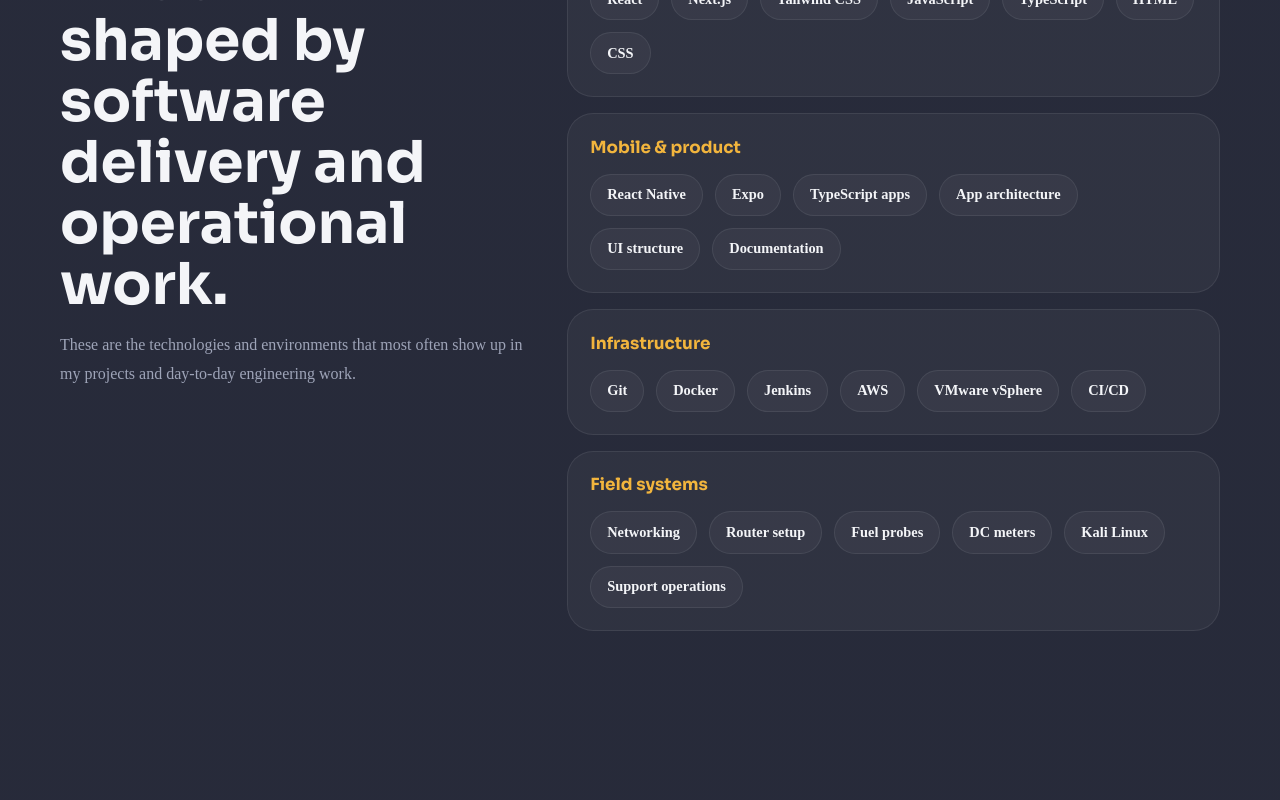
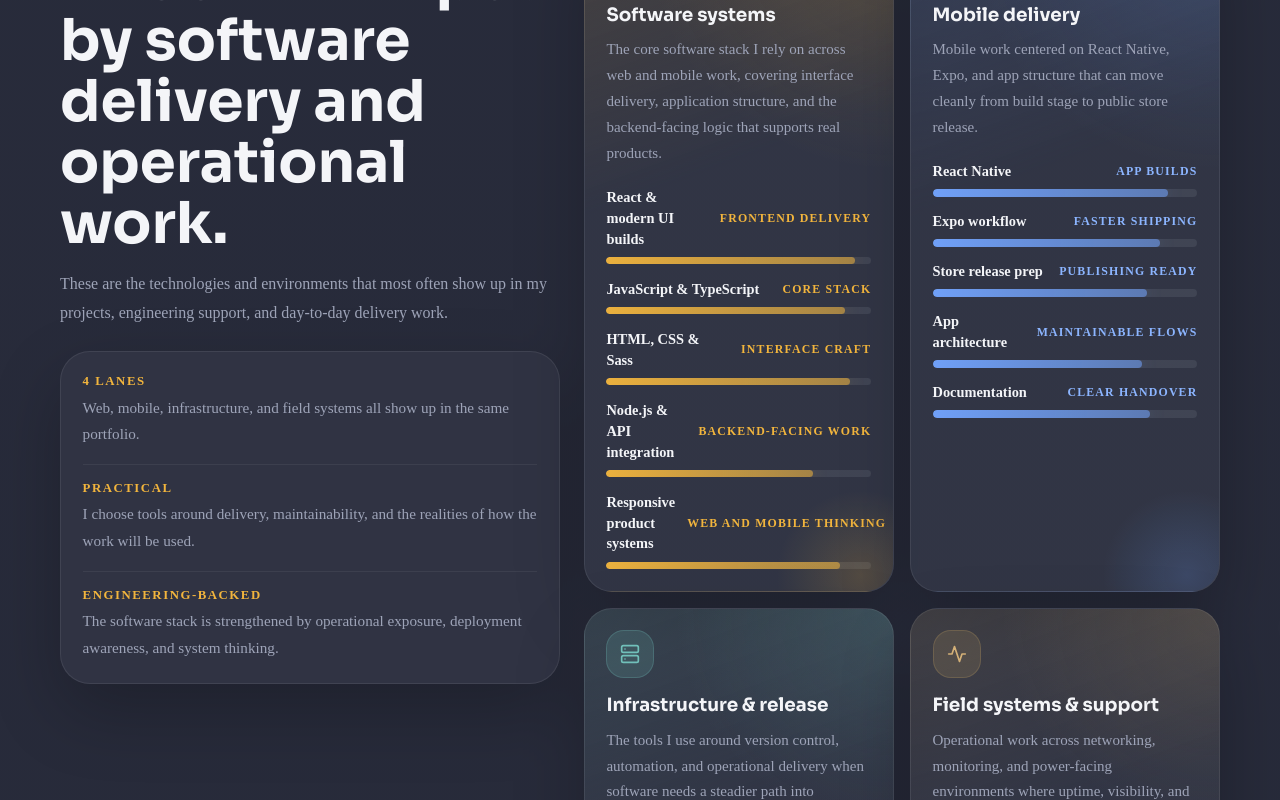
Before and after one commit to DavisKiprotich/New-Portfolio, a React (Create React App) app: page / in a window 1280 px wide. Shown: the part 7700-8500 px from the top of the page. Built offline with nearby package versions, Linux system fonts and the light colour scheme.

Commit message:
Final touche

```diff
--- a/src/container/Certifications/Certifications.jsx
+++ b/src/container/Certifications/Certifications.jsx
@@ -113,21 +113,21 @@ const certifications = [
     issuer: "freeCodeCamp",
     type: "Certification",
     verificationUrl:
-      "https://freecodecamp.org/certification/Humble_Beast/responsive-web-design",
+      "https://www.freecodecamp.org/certification/daviskiprotich/responsive-web-design",
   },
   {
     title: "JavaScript Algorithms and Data Structures",
     issuer: "freeCodeCamp",
     type: "Certification",
     verificationUrl:
-      "https://freecodecamp.org/certification/Humble_Beast/javascript-algorithms-and-data-structures",
+      "https://www.freecodecamp.org/certification/daviskiprotich/javascript-algorithms-and-data-structures",
   },
   {
     title: "Front End Development Libraries",
     issuer: "freeCodeCamp",
     type: "Certification",
     verificationUrl:
-      "https://freecodecamp.org/certification/Humble_Beast/front-end-development-libraries",
+      "https://www.freecodecamp.org/certification/daviskiprotich/front-end-development-libraries",
   },
   {
     title: "Azure VMware Solution Workload Migration with VMware HCX",
--- a/src/container/Tech/Tech.jsx
+++ b/src/container/Tech/Tech.jsx
@@ -1,36 +1,119 @@
-import React from "react";
+import React, { useEffect, useRef, useState } from "react";
+import { FiActivity, FiCode, FiServer, FiSmartphone } from "react-icons/fi";
 
 import "./Tech.scss";
 
 const toolGroups = [
   {
-    title: "Frontend",
-    items: ["React", "Next.js", "Tailwind CSS", "JavaScript", "TypeScript", "HTML", "CSS"],
-  },
-  {
-    title: "Mobile & product",
+    title: "Software systems",
+    copy:
+      "The core software stack I rely on across web and mobile work, covering interface delivery, application structure, and the backend-facing logic that supports real products.",
+    icon: FiCode,
+    tone: "frontend",
     items: [
-      "React Native",
-      "Expo",
-      "TypeScript apps",
-      "App architecture",
-      "UI structure",
-      "Documentation",
+      { label: "React & modern UI builds", context: "Frontend delivery", level: 94 },
+      { label: "JavaScript & TypeScript", context: "Core stack", level: 90 },
+      { label: "HTML, CSS & Sass", context: "Interface craft", level: 92 },
+      { label: "Node.js & API integration", context: "Backend-facing work", level: 78 },
+      { label: "Responsive product systems", context: "Web and mobile thinking", level: 88 },
     ],
   },
   {
-    title: "Infrastructure",
-    items: ["Git", "Docker", "Jenkins", "AWS", "VMware vSphere", "CI/CD"],
+    title: "Mobile delivery",
+    copy:
+      "Mobile work centered on React Native, Expo, and app structure that can move cleanly from build stage to public store release.",
+    icon: FiSmartphone,
+    tone: "mobile",
+    items: [
+      { label: "React Native", context: "App builds", level: 89 },
+      { label: "Expo workflow", context: "Faster shipping", level: 86 },
+      { label: "Store release prep", context: "Publishing ready", level: 81 },
+      { label: "App architecture", context: "Maintainable flows", level: 79 },
+      { label: "Documentation", context: "Clear handover", level: 82 },
+    ],
   },
   {
-    title: "Field systems",
-    items: ["Networking", "Router setup", "Fuel probes", "DC meters", "Kali Linux", "Support operations"],
+    title: "Infrastructure & release",
+    copy:
+      "The tools I use around version control, automation, and operational delivery when software needs a steadier path into deployment.",
+    icon: FiServer,
+    tone: "infrastructure",
+    items: [
+      { label: "Git & GitHub", context: "Daily workflow", level: 91 },
+      { label: "CI/CD pipelines", context: "Delivery discipline", level: 77 },
+      { label: "Docker", context: "Build environments", level: 71 },
+      { label: "Jenkins", context: "Pipeline labs", level: 73 },
+      { label: "VMware & cloud exposure", context: "Ops context", level: 75 },
+    ],
+  },
+  {
+    title: "Field systems & support",
+    copy:
+      "Operational work across networking, monitoring, and power-facing environments where uptime, visibility, and site support matter.",
+    icon: FiActivity,
+    tone: "field",
+    items: [
+      { label: "Networking", context: "Operational support", level: 87 },
+      { label: "Router setup", context: "Site readiness", level: 83 },
+      { label: "Monitoring & telemetry", context: "Live visibility", level: 80 },
+      { label: "Fuel probes & DC meters", context: "Field integration", level: 74 },
+      { label: "Power & IT support", context: "Response handling", level: 85 },
+    ],
+  },
+];
+
+const focusNotes = [
+  {
+    label: "4 lanes",
+    text: "Web, mobile, infrastructure, and field systems all show up in the same portfolio.",
+  },
+  {
+    label: "Practical",
+    text: "I choose tools around delivery, maintainability, and the realities of how the work will be used.",
+  },
+  {
+    label: "Engineering-backed",
+    text: "The software stack is strengthened by operational exposure, deployment awareness, and system thinking.",
   },
 ];
 
 const Tech = () => {
+  const sectionRef = useRef(null);
+  const [isAnimated, setIsAnimated] = useState(false);
+
+  useEffect(() => {
+    const sectionNode = sectionRef.current;
+
+    if (!sectionNode || isAnimated) {
+      return undefined;
+    }
+
+    const observer = new IntersectionObserver(
+      ([entry]) => {
+        if (entry.isIntersecting) {
+          setIsAnimated(true);
+          observer.disconnect();
+        }
+      },
+      {
+        threshold: 0.28,
+        rootMargin: "0px 0px -8% 0px",
+      }
+    );
+
+    observer.observe(sectionNode);
+
+    return () => {
+      observer.disconnect();
+    };
+  }, [isAnimated]);
+
   return (
-    <section className="tools app__section" id="tech">
+    <section
+      className={`tools app__section ${isAnimated ? "is-animated" : ""}`}
+      id="tech"
+      ref={sectionRef}
+    >
       <div className="section-shell tools__layout">
         <div className="section-heading tools__heading">
           <p className="section-kicker">Tools & Platforms</p>
@@ -39,23 +122,61 @@ const Tech = () => {
           </h2>
           <p className="section-copy">
             These are the technologies and environments that most often show up in my
-            projects and day-to-day engineering work.
+            projects, engineering support, and day-to-day delivery work.
           </p>
+
+          <div className="tools__signal soft-panel">
+            {focusNotes.map((note) => (
+              <div className="tools__signal-row" key={note.label}>
+                <strong>{note.label}</strong>
+                <p>{note.text}</p>
+              </div>
+            ))}
+          </div>
         </div>
 
-        <div className="tools__groups">
-          {toolGroups.map((group) => (
-            <article className="tools__group" key={group.title}>
-              <h3>{group.title}</h3>
-              <div className="pill-list">
-                {group.items.map((item) => (
-                  <span className="pill" key={item}>
-                    {item}
+        <div className="tools__grid">
+          {toolGroups.map((group) => {
+            const Icon = group.icon;
+
+            return (
+              <article
+                className={`tools__card tools__card--${group.tone}`}
+                key={group.title}
+              >
+                <div className="tools__card-head">
+                  <span className="tools__card-icon">
+                    <Icon />
                   </span>
-                ))}
-              </div>
-            </article>
-          ))}
+
+                  <div className="tools__card-copy">
+                    <h3>{group.title}</h3>
+                    <p>{group.copy}</p>
+                  </div>
+                </div>
+
+                <div className="tools__metrics">
+                  {group.items.map((item, index) => (
+                    <div className="tools__metric" key={item.label}>
+                      <div className="tools__metric-head">
+                        <span>{item.label}</span>
+                        <em>{item.context}</em>
+                      </div>
+
+                      <div className="tools__metric-bar" aria-hidden="true">
+                        <span
+                          style={{
+                            "--tools-level": `${item.level}%`,
+                            transitionDelay: `${index * 90}ms`,
+                          }}
+                        />
+                      </div>
+                    </div>
+                  ))}
+                </div>
+              </article>
+            );
+          })}
         </div>
       </div>
     </section>
--- a/src/container/Tech/Tech.scss
+++ b/src/container/Tech/Tech.scss
@@ -1,31 +1,230 @@
 .tools__layout {
   display: grid;
-  grid-template-columns: minmax(0, 0.85fr) minmax(0, 1.15fr);
+  grid-template-columns: minmax(0, 0.88fr) minmax(0, 1.12fr);
   gap: 1.5rem;
   align-items: start;
 }
 
-.tools__groups {
+.tools__heading {
+  position: sticky;
+  top: 6.8rem;
+}
+
+.tools__signal {
+  display: grid;
+  gap: 1rem;
+  margin-top: 0.5rem;
+  padding: 1.35rem;
+}
+
+.tools__signal-row {
+  display: grid;
+  gap: 0.35rem;
+}
+
+.tools__signal-row + .tools__signal-row {
+  padding-top: 1rem;
+  border-top: 1px solid var(--color-line);
+}
+
+.tools__signal-row strong {
+  color: var(--color-accent);
+  font-size: 0.8rem;
+  font-weight: 800;
+  letter-spacing: 0.12em;
+  text-transform: uppercase;
+}
+
+.tools__signal-row p {
+  color: var(--color-muted);
+  font-size: 0.95rem;
+  line-height: 1.75;
+}
+
+.tools__grid {
+  display: grid;
+  grid-template-columns: repeat(2, minmax(0, 1fr));
+  gap: 1rem;
+}
+
+.tools__card {
+  --tools-accent-rgb: 242, 181, 61;
+  --tools-accent-solid: #f2b53d;
+
+  position: relative;
+  padding: 1.35rem;
+  border-radius: 28px;
+  overflow: hidden;
+  border: 1px solid rgba(255, 255, 255, 0.08);
+  background:
+    radial-gradient(circle at top right, rgba(var(--tools-accent-rgb), 0.16), transparent 34%),
+    linear-gradient(160deg, rgba(var(--tools-accent-rgb), 0.12), rgba(49, 53, 69, 0.92) 38%),
+    rgba(255, 255, 255, 0.04);
+  box-shadow: var(--shadow-soft);
+  transition: transform 0.28s ease, border-color 0.28s ease, box-shadow 0.28s ease;
+}
+
+.tools__card::after {
+  content: "";
+  position: absolute;
+  inset: auto -3.5rem -4.5rem auto;
+  width: 11rem;
+  height: 11rem;
+  border-radius: 50%;
+  background: radial-gradient(circle, rgba(var(--tools-accent-rgb), 0.18), transparent 68%);
+  pointer-events: none;
+}
+
+.tools__card:hover {
+  transform: translateY(-5px);
+  border-color: rgba(var(--tools-accent-rgb), 0.28);
+  box-shadow: 0 22px 44px rgba(0, 0, 0, 0.22);
+}
+
+.tools__card--frontend {
+  --tools-accent-rgb: 242, 181, 61;
+  --tools-accent-solid: #f2b53d;
+}
+
+.tools__card--mobile {
+  --tools-accent-rgb: 114, 164, 255;
+  --tools-accent-solid: #8cb5ff;
+}
+
+.tools__card--infrastructure {
+  --tools-accent-rgb: 113, 192, 186;
+  --tools-accent-solid: #71c0ba;
+}
+
+.tools__card--field {
+  --tools-accent-rgb: 194, 160, 98;
+  --tools-accent-solid: #d3b077;
+}
+
+.tools__card-head {
   display: grid;
   gap: 1rem;
 }
 
-.tools__group {
-  padding: 1.4rem;
-  border-radius: 26px;
-  background: rgba(255, 255, 255, 0.04);
-  border: 1px solid var(--color-border);
+.tools__card-icon {
+  display: inline-flex;
+  align-items: center;
+  justify-content: center;
+  width: 3rem;
+  height: 3rem;
+  border-radius: 18px;
+  background: rgba(var(--tools-accent-rgb), 0.16);
+  border: 1px solid rgba(var(--tools-accent-rgb), 0.24);
+  color: var(--tools-accent-solid);
+  font-size: 1.25rem;
 }
 
-.tools__group h3 {
-  margin-bottom: 1rem;
-  color: var(--color-accent);
+.tools__card-copy {
+  display: grid;
+  gap: 0.7rem;
+}
+
+.tools__card-copy h3 {
+  color: var(--color-ink);
   font-family: var(--font-display);
-  font-size: 1.05rem;
+  font-size: 1.15rem;
+  line-height: 1.2;
+}
+
+.tools__card-copy p {
+  color: var(--color-muted);
+  font-size: 0.94rem;
+  line-height: 1.72;
+}
+
+.tools__metrics {
+  display: grid;
+  gap: 0.9rem;
+  margin-top: 1.25rem;
+}
+
+.tools__metric {
+  display: grid;
+  gap: 0.45rem;
+}
+
+.tools__metric-head {
+  display: flex;
+  align-items: center;
+  justify-content: space-between;
+  gap: 0.75rem;
+}
+
+.tools__metric-head span {
+  color: var(--color-ink);
+  font-size: 0.9rem;
+  font-weight: 700;
+  line-height: 1.45;
+}
+
+.tools__metric-head em {
+  flex-shrink: 0;
+  color: var(--tools-accent-solid);
+  font-size: 0.74rem;
+  font-style: normal;
+  font-weight: 800;
+  letter-spacing: 0.1em;
+  text-transform: uppercase;
+}
+
+.tools__metric-bar {
+  position: relative;
+  height: 0.48rem;
+  border-radius: 999px;
+  overflow: hidden;
+  background: rgba(255, 255, 255, 0.08);
+}
+
+.tools__metric-bar span {
+  display: block;
+  height: 100%;
+  width: var(--tools-level);
+  border-radius: inherit;
+  background: linear-gradient(
+    90deg,
+    rgba(var(--tools-accent-rgb), 0.96),
+    rgba(var(--tools-accent-rgb), 0.56)
+  );
+  box-shadow: 0 0 18px rgba(var(--tools-accent-rgb), 0.22);
+  transform: scaleX(0);
+  transform-origin: left center;
+  transition: transform 0.95s cubic-bezier(0.22, 1, 0.36, 1);
+}
+
+.tools.is-animated .tools__metric-bar span {
+  transform: scaleX(1);
+}
+
+@media screen and (max-width: 1100px) {
+  .tools__grid {
+    grid-template-columns: 1fr;
+  }
 }
 
 @media screen and (max-width: 980px) {
   .tools__layout {
     grid-template-columns: 1fr;
   }
+
+  .tools__heading {
+    position: static;
+  }
 }
+
+@media screen and (max-width: 640px) {
+  .tools__card,
+  .tools__signal {
+    padding: 1.15rem;
+  }
+
+  .tools__metric-head {
+    display: grid;
+    grid-template-columns: 1fr;
+    gap: 0.3rem;
+  }
+}
```
Also changed, not shown: 1 other file (tests, documents, lock files or other folders).
